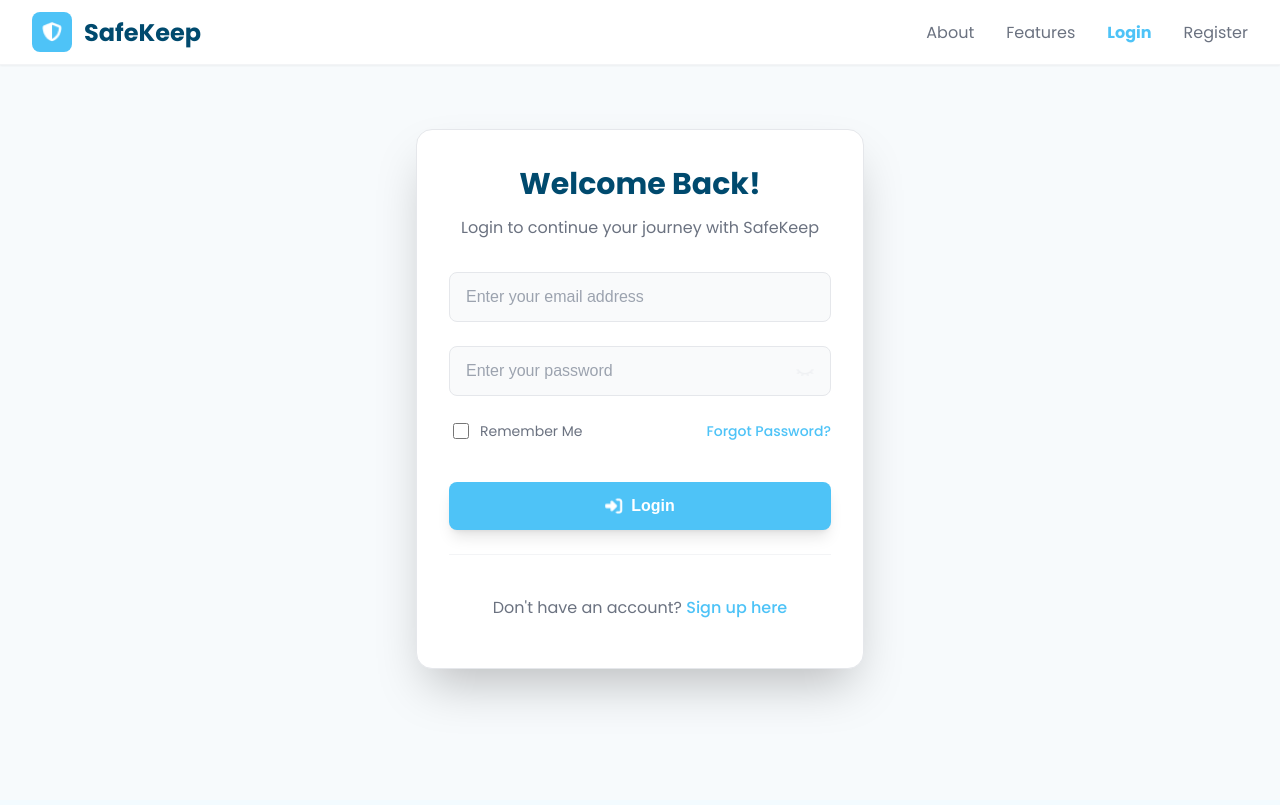
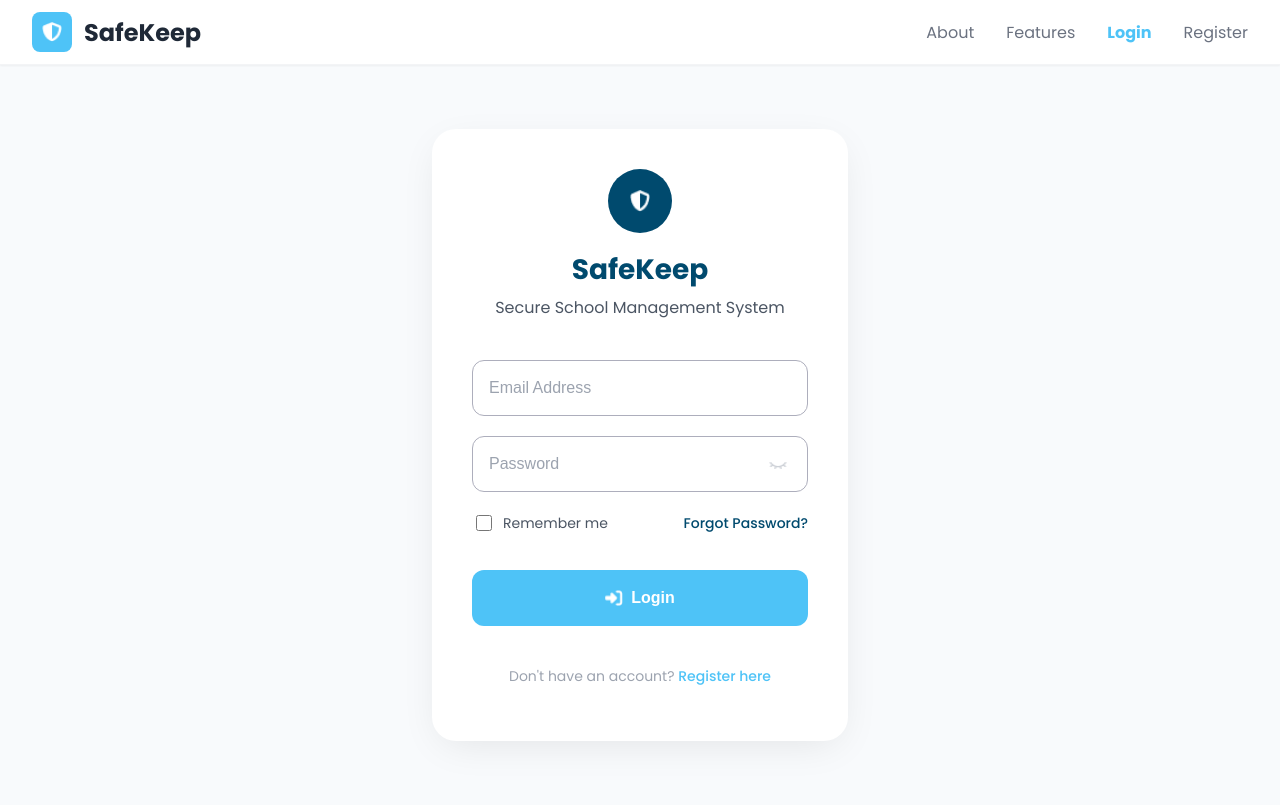
Before and after one commit to mickaelodeon/PHP---SafeKeep, a PHP site: page /login.html in a window 1280 px wide. Before the commit the page ends 707 px from the top, so only its background shows below. Run offline with PHP 8.4, Linux system fonts and the light colour scheme.

Commit message:
FIXED login form

```diff
--- a/login.css
+++ b/login.css
@@ -3,95 +3,129 @@
 @import url('https://fonts.googleapis.com/css2?family=Poppins:wght@400;500;600;700&display=swap');
 
 :root {
-  --safekeep-primary: #4EC3F7;
-  --safekeep-secondary: #004A6E;
-  --safekeep-text-dark: #004A6E;
-  --safekeep-text-gray: #6B7280;
-  --safekeep-text-placeholder: #9CA3AF;
-  --safekeep-bg-input: #F9FAFB;
-  --gray-100: #F3F4F6;
-  --gray-200: #E5E7EB;
+  --brand-primary: #4EC3F7;
+  --brand-primary-hover: #16a8be;
+  --brand-dark: #004A6E;
+  --text-grey: #4B5563;
+  --text-light: #9CA3AF;
+  --border-color: #ADAEBC;
+  --background-color: #F8FAFC;
 }
 
 body {
   margin: 0;
   font-family: 'Poppins', sans-serif;
+  -webkit-font-smoothing: antialiased;
+  -moz-osx-font-smoothing: grayscale;
 }
 
 .page-background {
-  background-color: #f7fafc;
+  background-color: var(--background-color);
 }
 
+/* MODIFIED: Removed vertical centering to accommodate the header */
 .main-content {
-  padding: 4rem 1rem;
+  padding: 4rem 1rem; /* Added padding for space below header */
+  box-sizing: border-box;
 }
 
 .form-wrapper {
   width: 100%;
-  max-width: 24rem;
-  margin-left: auto;
-  margin-right: auto;
+  max-width: 26rem;
+  margin: 0 auto; /* This will now center the form horizontally */
 }
 
 .form-card {
   background-color: white;
-  border-radius: 1rem;
-  border: 1px solid var(--gray-200);
-  box-shadow: 0 25px 50px -12px rgb(0 0 0 / 0.25);
-  padding: 1.5rem;
+  border-radius: 1.5rem;
+  box-shadow: 0 10px 40px -10px rgba(0, 0, 0, 0.1);
+  padding: 2.5rem;
 }
 
 .form-header {
   text-align: center;
-  margin-bottom: 2rem;
+  margin-bottom: 2.5rem;
+}
+
+.form-logo-wrapper {
+  width: 64px;
+  height: 64px;
+  background-color: var(--brand-dark);
+  border-radius: 50%;
+  display: flex;
+  align-items: center;
+  justify-content: center;
+  margin: 0 auto 1rem auto;
+}
+
+.form-logo {
+  width: 20px;
+  height: auto;
 }
 
 .form-title {
-  font-size: 1.875rem;
+  font-size: 1.75rem;
   font-weight: 700;
-  color: var(--safekeep-text-dark);
-  margin: 0 0 0.5rem 0;
+  color: var(--brand-dark);
+  margin: 0 0 0.25rem 0;
 }
 
 .form-subtitle {
   font-size: 1rem;
-  color: var(--safekeep-text-gray);
-  padding: 0 0.5rem;
+  color: var(--text-grey);
   margin: 0;
 }
 
-.login-form > * + * { margin-top: 1.5rem; }
-.form-group > * + * { margin-top: 0.5rem; }
-
-.form-label {
+.login-form {
   display: flex;
-  align-items: center;
-  gap: 0.5rem;
-  font-size: 0.875rem;
-  font-weight: 500;
-  color: var(--safekeep-text-dark);
+  flex-direction: column;
+  gap: 1.25rem;
 }
-
-.label-icon { width: 15px; height: 20px; }
-.button-icon { width: 18px; height: 18px; }
 
 .form-input {
   width: 100%;
   box-sizing: border-box;
-  height: 50px;
+  height: 56px;
   padding: 0 1rem;
   font-size: 1rem;
-  border: 1px solid var(--gray-200);
-  border-radius: 0.5rem;
-  background-color: var(--safekeep-bg-input);
-  color: var(--safekeep-text-dark);
+  border: 1px solid var(--border-color);
+  border-radius: 0.75rem;
+  background-color: white;
+  color: var(--brand-dark);
+  transition: border-color 150ms;
 }
 
-.form-input::placeholder { color: var(--safekeep-text-placeholder); }
+.form-input::placeholder {
+  color: var(--text-light);
+}
+
 .form-input:focus {
   outline: none;
-  border-color: transparent;
-  box-shadow: 0 0 0 2px var(--safekeep-primary);
+  border-color: var(--brand-primary);
+}
+
+.password-input-wrapper {
+  position: relative;
+  display: flex;
+  align-items: center;
+}
+
+.password-input-wrapper .form-input {
+  padding-right: 3.5rem;
+}
+
+.password-toggle-icon {
+  position: absolute;
+  right: 1.25rem;
+  width: 20px;
+  height: 16px;
+  cursor: pointer;
+  opacity: 0.5;
+  transition: opacity 150ms;
+}
+
+.password-toggle-icon:hover {
+  opacity: 0.8;
 }
 
 .form-options {
@@ -105,19 +139,19 @@ body {
   display: flex;
   align-items: center;
   gap: 0.5rem;
-  color: var(--safekeep-text-gray);
+  color: var(--text-grey);
 }
 
 .form-checkbox {
   width: 1rem;
   height: 1rem;
   border-radius: 0.25rem;
-  border: 1px solid var(--gray-200);
-  accent-color: var(--safekeep-primary);
+  border: 1px solid var(--border-color);
+  accent-color: var(--brand-primary);
 }
 
 .forgot-password-link {
-  color: var(--safekeep-primary);
+  color: var(--brand-dark);
   font-weight: 500;
   text-decoration: none;
 }
@@ -125,41 +159,17 @@ body {
   text-decoration: underline;
 }
 
-.password-input-wrapper {
-  position: relative;
-  display: flex;
-  align-items: center;
-}
+.submit-wrapper { margin-top: 1rem; }
 
-.password-input-wrapper .form-input {
-  padding-right: 3rem; /* Add space for the icon */
-}
-
-.password-toggle-icon {
-  position: absolute;
-  right: 1rem;
-  width: 20px;
-  height: 16px;
-  cursor: pointer;
-  opacity: 0.5;
-  transition: opacity 150ms;
-}
-
-.password-toggle-icon:hover {
-  opacity: 1;
-}
-
-.submit-wrapper { padding-top: 1rem; }
 .submit-button {
   width: 100%;
-  height: 3rem;
-  background-color: var(--safekeep-primary);
+  height: 56px;
+  background-color: var(--brand-primary);
   color: white;
   font-size: 1rem;
   font-weight: 600;
   border: none;
-  border-radius: 0.5rem;
-  box-shadow: 0 10px 15px -3px rgb(0 0 0 / 0.1), 0 4px 6px -4px rgb(0 0 0 / 0.1);
+  border-radius: 0.75rem;
   transition: background-color 150ms;
   display: flex;
   align-items: center;
@@ -167,26 +177,29 @@ body {
   gap: 0.5rem;
   cursor: pointer;
 }
-.submit-button:hover { background-color: var(--safekeep-secondary); }
+
+.button-icon {
+  width: 18px;
+  height: 18px;
+}
+
+.submit-button:hover {
+  background-color: var(--brand-primary-hover);
+}
 
 .form-footer {
-  margin-top: 1.5rem;
-  padding-top: 1.5rem;
-  border-top: 1px solid var(--gray-100);
+  margin-top: 2.5rem;
   text-align: center;
-  color: var(--safekeep-text-gray);
+  color: var(--text-light);
+  font-size: 0.875rem;
 }
 
 .footer-link {
-  color: var(--safekeep-primary);
+  color: var(--brand-primary);
   font-weight: 500;
   text-decoration: none;
 }
+
 .footer-link:hover {
   text-decoration: underline;
 }
-
-@media (min-width: 640px) {
-  .form-wrapper { max-width: 28rem; }
-  .form-card { padding: 2rem; }
-}
--- a/login.html
+++ b/login.html
@@ -5,30 +5,37 @@
     <meta name="viewport" content="width=device-width, initial-scale=1.0">
     <title>SafeKeep</title>
     <link rel="icon" type="image/png" href="./assets/logo.png">
+
+
     <link rel="stylesheet" href="header-start.css">
     <link rel="stylesheet" href="login.css">
 </head>
+
 <body class="page-background body-login">
 
+    <!-- Placeholder for the header -->
     <div id="header-placeholder"></div>
 
     <main class="main-content">
       <div class="form-wrapper">
         <div class="form-card">
+
           <div class="form-header">
-            <h1 class="form-title">Welcome Back!</h1>
-            <p class="form-subtitle">Login to continue your journey with SafeKeep</p>
+            <div class="form-logo-wrapper">
+                <img src="./assets/logo.png" alt="SafeKeep Logo" class="form-logo">
+            </div>
+            <h1 class="form-title">SafeKeep</h1>
+            <p class="form-subtitle">Secure School Management System</p>
           </div>
 
           <form class="login-form">
             <div class="form-group">
-              <input type="email" name="email" placeholder="Enter your email address" class="form-input"/>
+              <input type="email" name="email" placeholder="Email Address" class="form-input"/>
             </div>
 
-            <!-- MODIFIED: Password input with toggle icon -->
             <div class="form-group">
               <div class="password-input-wrapper">
-                <input type="password" id="password-input" name="password" placeholder="Enter your password" class="form-input"/>
+                <input type="password" id="password-input" name="password" placeholder="Password" class="form-input"/>
                 <img src="./assets/eye-off.png" id="toggle-password-icon" class="password-toggle-icon" alt="Show password">
               </div>
             </div>
@@ -36,7 +43,7 @@
             <div class="form-options">
                 <div class="remember-me">
                     <input type="checkbox" id="rememberMe" name="rememberMe" class="form-checkbox">
-                    <label for="rememberMe">Remember Me</label>
+                    <label for="rememberMe">Remember me</label>
                 </div>
                 <a href="#" class="forgot-password-link">Forgot Password?</a>
             </div>
@@ -50,13 +57,13 @@
           </form>
 
           <div class="form-footer">
-            <p>Don't have an account? <a href="register.html" class="footer-link">Sign up here</a></p>
+            <p>Don't have an account? <a href="register.html" class="footer-link">Register here</a></p>
           </div>
         </div>
       </div>
     </main>
 
-    <!-- Script to load header -->
+    <!-- ADDED: Script to load the header -->
     <script>
       fetch('header-start.html')
         .then(response => response.text())
@@ -68,17 +75,15 @@
         });
     </script>
 
-    <!-- NEW: Script for password toggle functionality -->
+    <!-- Script for password toggle functionality -->
     <script>
         const togglePasswordIcon = document.getElementById('toggle-password-icon');
         const passwordInput = document.getElementById('password-input');
 
         togglePasswordIcon.addEventListener('click', function () {
-            // Toggle the type attribute of the password input
             const type = passwordInput.getAttribute('type') === 'password' ? 'text' : 'password';
             passwordInput.setAttribute('type', type);
 
-            // Toggle the icon image and alt text
             if (type === 'password') {
                 this.src = './assets/eye-off.png';
                 this.alt = 'Show password';
```
Also changed, not shown: assets/eye-off.png.
